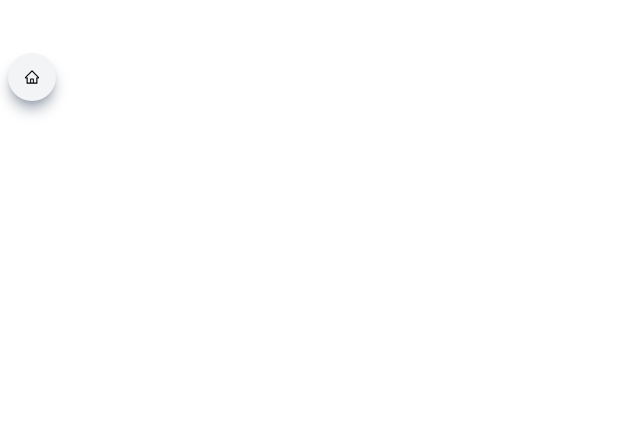
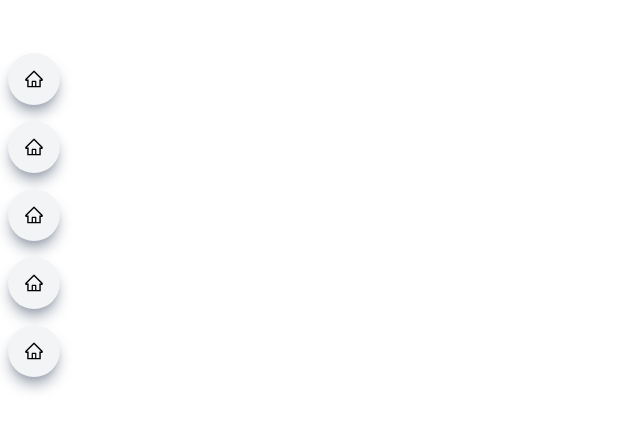
Before and after one commit to Raijinshinden/react-portfolio, a React (Vite) app: page / in a window 1280 px wide. Shown: the part 155-584 px from the top of the page, without its empty margins (0-640 px from the left). Built offline with nearby package versions, Linux system fonts and the light colour scheme.

Commit message:
Update Sidenav.jsx

```diff
--- a/src/components/Sidenav.jsx
+++ b/src/components/Sidenav.jsx
@@ -59,7 +59,19 @@
             <div className='md:block hidden fixed top-[25%] z-10'>
                 <div className='flex flex-col'>
                     <a href="#main" className='rounded-full shadow-lg bg-gray-100 shadow-gray-400 m-2 p-4 cursor-pointer hover:scale-110 ease-in duration-300'>
-                        <AiOutlineHome />
+                        <AiOutlineHome size={20}/>
+                    </a>
+                    <a href="#main" className='rounded-full shadow-lg bg-gray-100 shadow-gray-400 m-2 p-4 cursor-pointer hover:scale-110 ease-in duration-300'>
+                        <AiOutlineHome size={20}/>
+                    </a>
+                    <a href="#main" className='rounded-full shadow-lg bg-gray-100 shadow-gray-400 m-2 p-4 cursor-pointer hover:scale-110 ease-in duration-300'>
+                        <AiOutlineHome size={20}/>
+                    </a>
+                    <a href="#main" className='rounded-full shadow-lg bg-gray-100 shadow-gray-400 m-2 p-4 cursor-pointer hover:scale-110 ease-in duration-300'>
+                        <AiOutlineHome size={20}/>
+                    </a>
+                    <a href="#main" className='rounded-full shadow-lg bg-gray-100 shadow-gray-400 m-2 p-4 cursor-pointer hover:scale-110 ease-in duration-300'>
+                        <AiOutlineHome size={20}/>
                     </a>
                 </div>
             </div>
```
